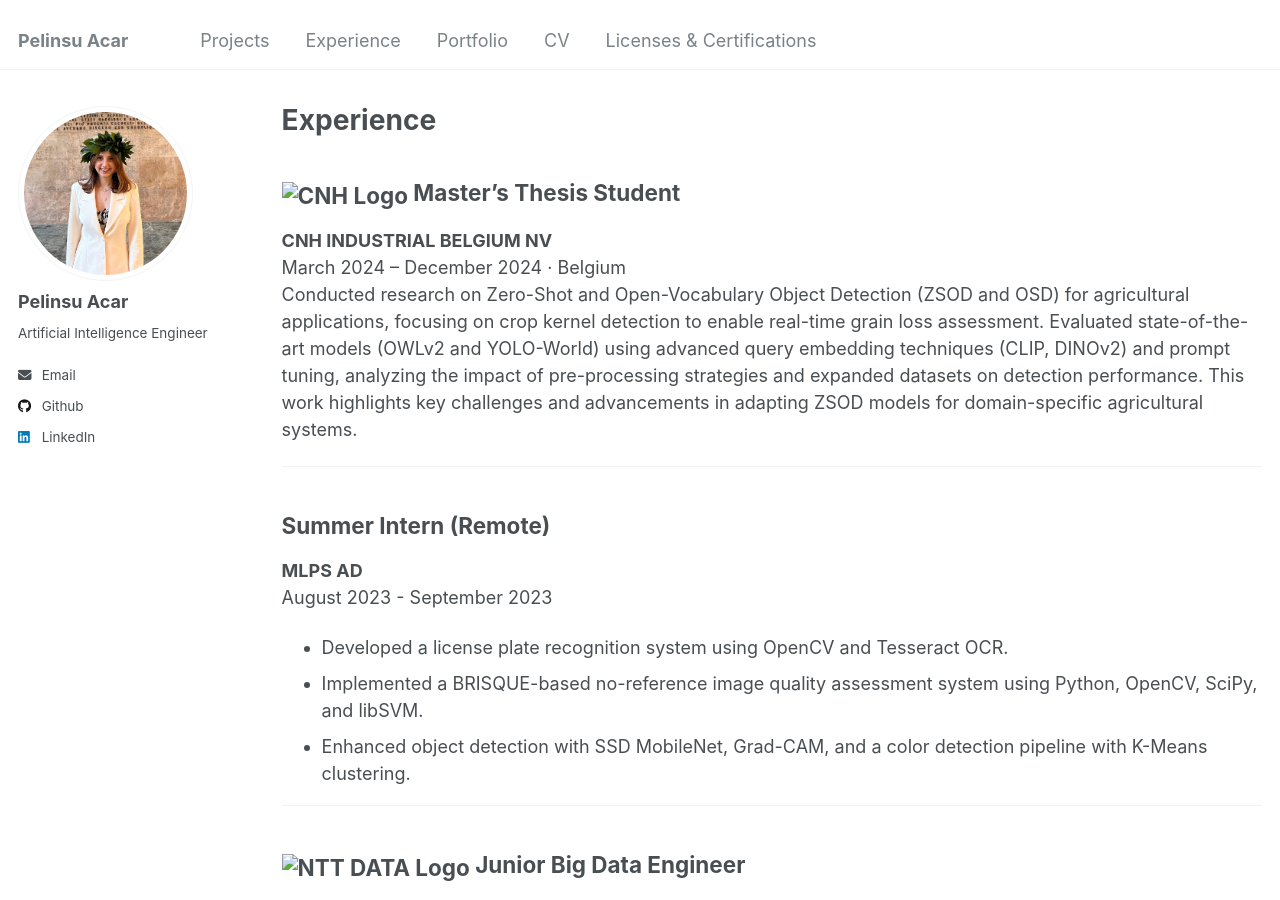
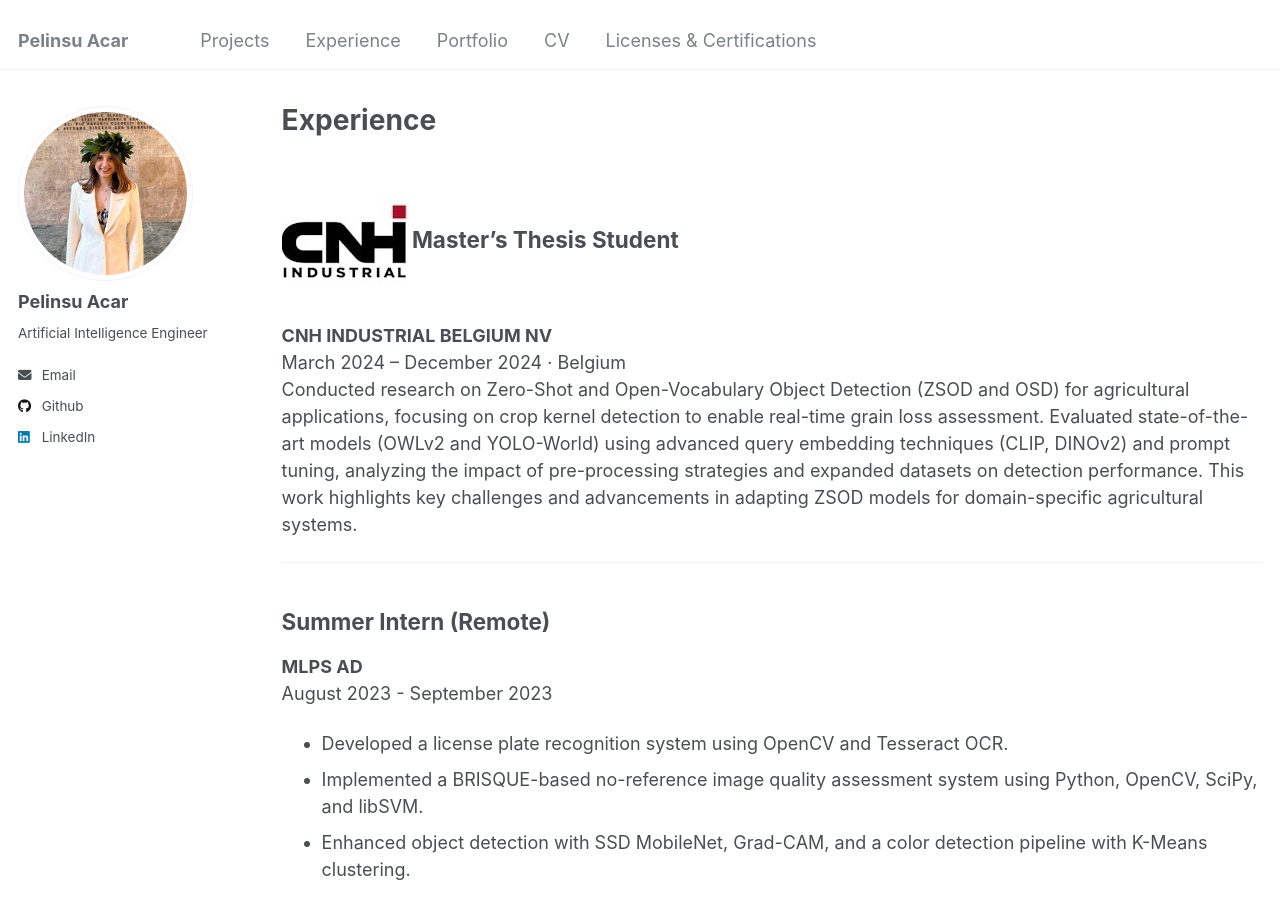
Before and after one commit to pelinsuacar/pelinsuacar.github.io, a Jekyll site: the page built from _pages/experience.md, in a window 1280 px wide and 900 px high. Built offline with Jekyll 4.4.1, drawn with Linux system fonts in a browser that asks for light colours.

Commit message:
Update experience.md

```diff
--- a/_pages/experience.md
+++ b/_pages/experience.md
@@ -5,7 +5,7 @@ permalink: /experience/
 author_profile: true
 ---
 
-## ![CNH Logo](images/cnh.jpg) Master’s Thesis Student
+## ![CNH Logo](../images/cnh.jpg) Master’s Thesis Student
 **CNH INDUSTRIAL BELGIUM NV**
 March 2024 – December 2024 · Belgium
 Conducted research on Zero-Shot and Open-Vocabulary Object Detection (ZSOD and OSD) for agricultural applications, focusing on crop kernel detection to enable real-time grain loss assessment. Evaluated state-of-the-art models (OWLv2 and YOLO-World) using advanced query embedding techniques (CLIP, DINOv2) and prompt tuning, analyzing the impact of pre-processing strategies and expanded datasets on detection performance. This work highlights key challenges and advancements in adapting ZSOD models for domain-specific agricultural systems.
@@ -21,7 +21,7 @@ August 2023 - September 2023
 
 ---
 
-## ![NTT DATA Logo](images/ntt-data.png) Junior Big Data Engineer
+## ![NTT DATA Logo](../images/ntt-data.png) Junior Big Data Engineer
 **NTT DATA Business Solutions**
 December 2021 – August 2022 · Istanbul, Turkey
 - Worked on the DMP project for ZF Global as a data engineering consultant.
@@ -35,7 +35,7 @@ December 2021 – August 2022 · Istanbul, Turkey
 
 ---
 
-## ![HAVELSAN Logo](images/havelsan.png) Candidate Engineer
+## ![HAVELSAN Logo](../images/havelsan.png) Candidate Engineer
 **HAVELSAN**
 March 2021 – December 2021 · Ankara, Turkey
 - Contributed to the autonomous ground vehicle project (BARKAN), focusing on network design.
@@ -43,7 +43,7 @@ March 2021 – December 2021 · Ankara, Turkey
 
 ---
 
-## ![HAVELSAN Logo](images/havelsan.png) Summer Intern
+## ![HAVELSAN Logo](../images/havelsan.png) Summer Intern
 **HAVELSAN**
 Summer 2020
 - Worked at the Robotic and Autonomous Systems Department
@@ -52,7 +52,7 @@ Summer 2020
 
 ---
 
-## ![ROKETSAN Logo](images/roketsan.jpg) Summer Intern
+## ![ROKETSAN Logo](../images/roketsan.jpg) Summer Intern
 **ROKETSAN**
 Summer 2019 · Ankara, Turkey
 - Worked at the Launching System Design Department.
```
